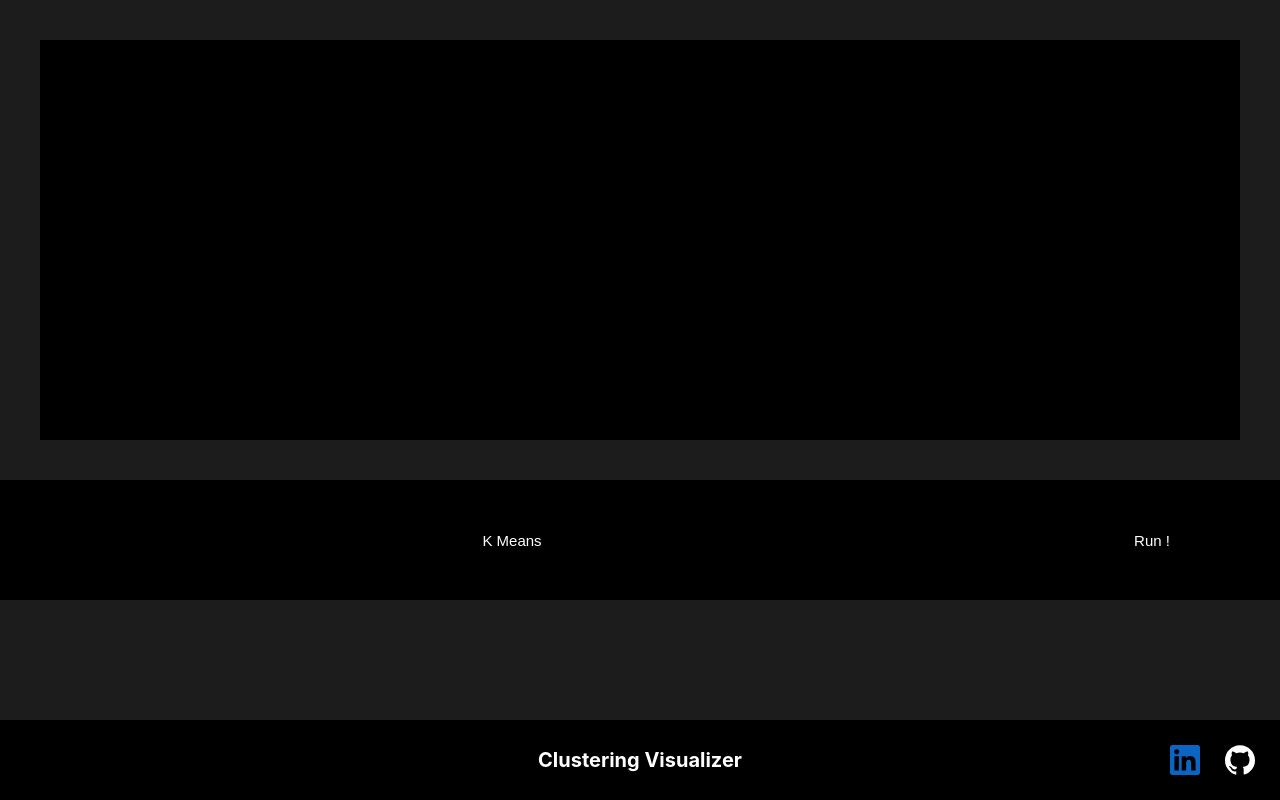
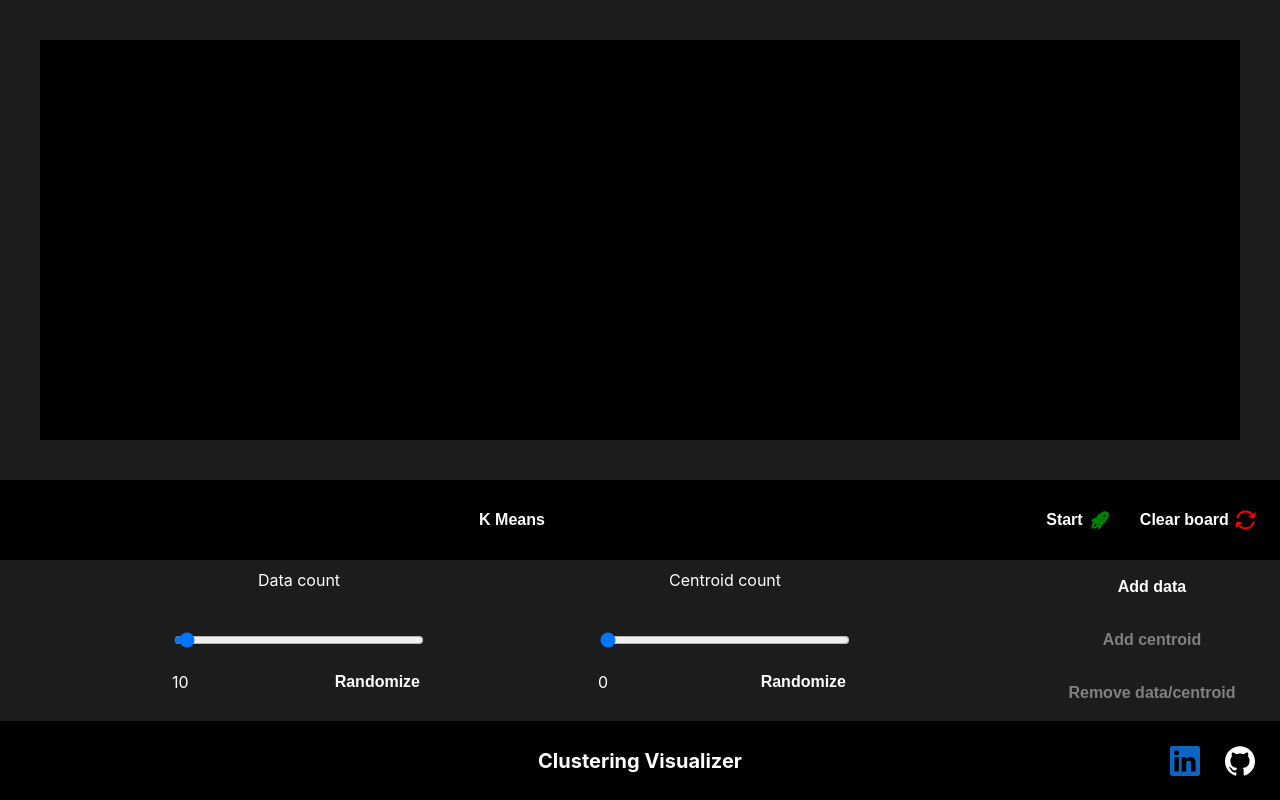
Before and after one commit to echoaman/Clustering-Visualizer, a Next.js app: page / in a window 1280 px wide. Built offline with nearby package versions, Linux system fonts and the light colour scheme.

Commit message:
layout update

```diff
--- a/components/Algorithms.js
+++ b/components/Algorithms.js
@@ -4,10 +4,11 @@ const Algorithms = () => {
     return (
         <section className={algoStyles.algo_container}>
             <div className={algoStyles.wrapper} style={{width : "80%"}}>
-                <button className={algoStyles.algo_btn} id="k_means_btn">K Means</button>
+                <button className={algoStyles.algo_btn} id="kmeans">K Means</button>
             </div>
             <div className={algoStyles.wrapper} style={{width : "20%"}}>
-                <button id={algoStyles.run_btn}>Run !</button>
+                <button id="start-btn">Start <svg style={{ marginLeft : "5px" }} xmlns="http://www.w3.org/2000/svg" viewBox="-2.5 -2.5 24 24" width="24" height="24" preserveAspectRatio="xMinYMin"><path id="rocket" fill="green" d="M7.21 16.067a6.687 6.687 0 0 1-.664.772c-1.172 1.171-2.94 1.525-5.303 1.06-.465-2.363-.111-4.131 1.06-5.303.247-.247.506-.468.772-.663a8.975 8.975 0 0 0-2.599-.81A5.974 5.974 0 0 1 1.95 8.707a5.977 5.977 0 0 1 3.81-1.742 13.637 13.637 0 0 1 2.2-2.854c3.32-3.32 7.593-4.428 9.546-2.475 1.953 1.953.845 6.227-2.475 9.546a13.637 13.637 0 0 1-2.854 2.2 5.977 5.977 0 0 1-1.742 3.81c-.7.701-1.532 1.193-2.416 1.474a8.975 8.975 0 0 0-.81-2.599zM13.262 5.88a1 1 0 1 0 1.415-1.415 1 1 0 0 0-1.415 1.415zm-7.778 7.778c-.109-.11-.286-.277-.53-.503-.432.15-.944.574-1.414 1.033-.371.363-.497.973-.5 1.92.946-.004 1.62-.22 1.914-.506.471-.459.89-.917 1.04-1.35-.112-.194-.346-.43-.51-.594z"></path></svg></button>
+                <button id="clear-btn">Clear board <svg style={{ marginLeft : "5px" }} xmlns="http://www.w3.org/2000/svg" viewBox="-1.5 -2.5 24 24" width="24" height="24" preserveAspectRatio="xMinYMin"><path id="clear" fill="red" d="M17.83 4.194l.42-1.377a1 1 0 1 1 1.913.585l-1.17 3.825a1 1 0 0 1-1.248.664l-3.825-1.17a1 1 0 1 1 .585-1.912l1.672.511A7.381 7.381 0 0 0 3.185 6.584l-.26.633a1 1 0 1 1-1.85-.758l.26-.633A9.381 9.381 0 0 1 17.83 4.194zM2.308 14.807l-.327 1.311a1 1 0 1 1-1.94-.484l.967-3.88a1 1 0 0 1 1.265-.716l3.828.954a1 1 0 0 1-.484 1.941l-1.786-.445a7.384 7.384 0 0 0 13.216-1.792 1 1 0 1 1 1.906.608 9.381 9.381 0 0 1-5.38 5.831 9.386 9.386 0 0 1-11.265-3.328z"></path></svg></button>
             </div>
         </section>
     );
--- a/components/Controller.js
+++ b/components/Controller.js
@@ -1,8 +1,34 @@
 import controllerStyles from "../styles/Controller.module.css";
+import { useState } from 'react';
 
 const Controller = () => {
+
+    const [dataCount, setDataCount] = useState(10);
+    const [centroidCount, setCentroidCount] = useState(0);
+    const [secCtrl, setSecCtrl] = useState("add-data-btn");
+
     return (
-        <section className={controllerStyles.controller}></section>
+        <section className={controllerStyles.controller}>
+            <div className={controllerStyles.main_ctrl} >
+                <div className={controllerStyles.main_ctrl_item}>
+                    <span className={controllerStyles.main_ctrl_item_label}>Data count</span>
+                    <input type="range" min="0" max="500" value={dataCount} step="1" onChange={e => setDataCount(e.target.value)} style={{width : "250px"}} />
+                    <span className={controllerStyles.main_ctrl_item_count}>{dataCount}</span>
+                    <button className={controllerStyles.main_ctrl_item_random} id="data-random">Randomize</button>
+                </div>
+                <div className={controllerStyles.main_ctrl_item}>
+                    <span className={controllerStyles.main_ctrl_item_label}>Centroid count</span>
+                    <input type="range" min="0" max="10" value={centroidCount} step="1" onChange={e => setCentroidCount(e.target.value)} style={{width : "250px"}} />
+                    <span className={controllerStyles.main_ctrl_item_count}>{centroidCount}</span>
+                    <button className={controllerStyles.main_ctrl_item_random} id="centroid-random">Randomize</button>
+                </div>
+            </div>
+            <div className={controllerStyles.sec_ctrl}>
+                <button id="add-data-btn" style={{ color: secCtrl === "add-data-btn" ? "white" : "grey" }} onClick={() => setSecCtrl("add-data-btn")} >Add data</button>
+                <button id="add-centroid-btn" style={{ color: secCtrl === "add-centroid-btn" ? "white" : "grey" }} onClick={() => setSecCtrl("add-centroid-btn")} >Add centroid</button>
+                <button id="remove-data-btn" style={{ color: secCtrl === "remove-data-btn" ? "white" : "grey" }} onClick={() => setSecCtrl("remove-data-btn")} >Remove data/centroid</button>
+            </div>
+        </section>
     );
 }
 
--- a/components/Footer.js
+++ b/components/Footer.js
@@ -1,12 +1,11 @@
-import footerStyles from "../styles/Footer.module.css"
-import Link from "next/link";
+import footerStyles from "../styles/Footer.module.css";
 
 const Footer = () => {
     return(
         <footer className={footerStyles.footer}>
             <span className={footerStyles.app_title}>Clustering Visualizer</span>
-            <Link href="https://www.linkedin.com/in/aman-pahurkar-60b008181/"><a><svg role="img" className={footerStyles.profile_links} style={{ right : "80px"}} viewBox="0 0 24 24" xmlns="http://www.w3.org/2000/svg"><title>LinkedIn</title><path fill="#0A66C2" d="M20.447 20.452h-3.554v-5.569c0-1.328-.027-3.037-1.852-3.037-1.853 0-2.136 1.445-2.136 2.939v5.667H9.351V9h3.414v1.561h.046c.477-.9 1.637-1.85 3.37-1.85 3.601 0 4.267 2.37 4.267 5.455v6.286zM5.337 7.433c-1.144 0-2.063-.926-2.063-2.065 0-1.138.92-2.063 2.063-2.063 1.14 0 2.064.925 2.064 2.063 0 1.139-.925 2.065-2.064 2.065zm1.782 13.019H3.555V9h3.564v11.452zM22.225 0H1.771C.792 0 0 .774 0 1.729v20.542C0 23.227.792 24 1.771 24h20.451C23.2 24 24 23.227 24 22.271V1.729C24 .774 23.2 0 22.222 0h.003z"/></svg></a></Link>
-            <Link href="https://github.com/echoaman/Clustering-Visualizer"><a><svg role="img" className={footerStyles.profile_links} style={{ right : "25px"}} viewBox="0 0 24 24" xmlns="http://www.w3.org/2000/svg"><title>GitHub</title><path fill="#fff" d="M12 .297c-6.63 0-12 5.373-12 12 0 5.303 3.438 9.8 8.205 11.385.6.113.82-.258.82-.577 0-.285-.01-1.04-.015-2.04-3.338.724-4.042-1.61-4.042-1.61C4.422 18.07 3.633 17.7 3.633 17.7c-1.087-.744.084-.729.084-.729 1.205.084 1.838 1.236 1.838 1.236 1.07 1.835 2.809 1.305 3.495.998.108-.776.417-1.305.76-1.605-2.665-.3-5.466-1.332-5.466-5.93 0-1.31.465-2.38 1.235-3.22-.135-.303-.54-1.523.105-3.176 0 0 1.005-.322 3.3 1.23.96-.267 1.98-.399 3-.405 1.02.006 2.04.138 3 .405 2.28-1.552 3.285-1.23 3.285-1.23.645 1.653.24 2.873.12 3.176.765.84 1.23 1.91 1.23 3.22 0 4.61-2.805 5.625-5.475 5.92.42.36.81 1.096.81 2.22 0 1.606-.015 2.896-.015 3.286 0 .315.21.69.825.57C20.565 22.092 24 17.592 24 12.297c0-6.627-5.373-12-12-12"/></svg></a></Link>
+            <a href="https://www.linkedin.com/in/amanpahurkar/"><svg role="img" className={footerStyles.profile_links} style={{ right : "80px" }} viewBox="0 0 24 24" xmlns="http://www.w3.org/2000/svg"><title>LinkedIn</title><path fill="#0A66C2" d="M20.447 20.452h-3.554v-5.569c0-1.328-.027-3.037-1.852-3.037-1.853 0-2.136 1.445-2.136 2.939v5.667H9.351V9h3.414v1.561h.046c.477-.9 1.637-1.85 3.37-1.85 3.601 0 4.267 2.37 4.267 5.455v6.286zM5.337 7.433c-1.144 0-2.063-.926-2.063-2.065 0-1.138.92-2.063 2.063-2.063 1.14 0 2.064.925 2.064 2.063 0 1.139-.925 2.065-2.064 2.065zm1.782 13.019H3.555V9h3.564v11.452zM22.225 0H1.771C.792 0 0 .774 0 1.729v20.542C0 23.227.792 24 1.771 24h20.451C23.2 24 24 23.227 24 22.271V1.729C24 .774 23.2 0 22.222 0h.003z"/></svg></a>
+            <a href="https://github.com/echoaman/Clustering-Visualizer"><svg role="img" className={footerStyles.profile_links} style={{ right : "25px" }} viewBox="0 0 24 24" xmlns="http://www.w3.org/2000/svg"><title>GitHub</title><path fill="#fff" d="M12 .297c-6.63 0-12 5.373-12 12 0 5.303 3.438 9.8 8.205 11.385.6.113.82-.258.82-.577 0-.285-.01-1.04-.015-2.04-3.338.724-4.042-1.61-4.042-1.61C4.422 18.07 3.633 17.7 3.633 17.7c-1.087-.744.084-.729.084-.729 1.205.084 1.838 1.236 1.838 1.236 1.07 1.835 2.809 1.305 3.495.998.108-.776.417-1.305.76-1.605-2.665-.3-5.466-1.332-5.466-5.93 0-1.31.465-2.38 1.235-3.22-.135-.303-.54-1.523.105-3.176 0 0 1.005-.322 3.3 1.23.96-.267 1.98-.399 3-.405 1.02.006 2.04.138 3 .405 2.28-1.552 3.285-1.23 3.285-1.23.645 1.653.24 2.873.12 3.176.765.84 1.23 1.91 1.23 3.22 0 4.61-2.805 5.625-5.475 5.92.42.36.81 1.096.81 2.22 0 1.606-.015 2.896-.015 3.286 0 .315.21.69.825.57C20.565 22.092 24 17.592 24 12.297c0-6.627-5.373-12-12-12"/></svg></a>
         </footer>
     );
 }
--- a/pages/api/hello.js
+++ /dev/null
@@ -1,5 +0,0 @@
-// Next.js API route support: https://nextjs.org/docs/api-routes/introduction
-
-export default (req, res) => {
-  res.status(200).json({ name: 'John Doe' })
-}
--- a/styles/Algorithms.module.css
+++ b/styles/Algorithms.module.css
@@ -2,13 +2,13 @@
     width: 100%;
     display: flex;
     flex-direction: row;
-    height: 15%;
+    height: 10%;
     background-color: black;
 }
 
 .wrapper {
     height: 100%;
     display: flex;
-    justify-content: center;
+    justify-content: space-evenly;
     align-items: center;
 }
--- a/styles/Controller.module.css
+++ b/styles/Controller.module.css
@@ -1,4 +1,47 @@
 .controller {
+    display: flex;
     width: 100%;
-    height: 15%;
+    height: 20%;
+    background-color: #1c1c1c;
+    color: white;
 }
+
+.main_ctrl {
+    height: 100%;
+    width: 80%;
+    display: flex;
+    justify-content: space-evenly;
+}
+
+.main_ctrl_item {
+    height: 100%;
+    position: relative;
+    display: flex;
+}
+
+.main_ctrl_item_label {
+    position: absolute;
+    left: 50%;
+    top: 10px;
+    transform: translateX(-50%);
+}
+
+.main_ctrl_item_count {
+    position: absolute;
+    top: 70%;
+}
+
+.main_ctrl_item_random {
+    position: absolute;
+    top: 70%;
+    right: 0;
+}
+
+.sec_ctrl {
+    height: 100%;
+    width: 20%;
+    display: flex;
+    flex-direction: column;
+    justify-content: space-around;
+    align-items: center;
+}
--- a/styles/Footer.module.css
+++ b/styles/Footer.module.css
@@ -4,6 +4,7 @@
     color: white;
     background-color: black;
     position: relative;
+    border-top: 1px solid #1c1c1c;
 }
 
 .app_title {
--- a/styles/globals.css
+++ b/styles/globals.css
@@ -14,5 +14,9 @@ button {
     border: none;
     background: transparent;
     color: white;
-    font-size: 15px;
+    display: flex;
+    align-items: center;
+    cursor: pointer;
+    font-size: 16px;
+    font-weight: bold;
 }
```
Also changed, not shown: pages/_app.js (+5 -3 lines), 1 other file (tests, documents, lock files or other folders).
